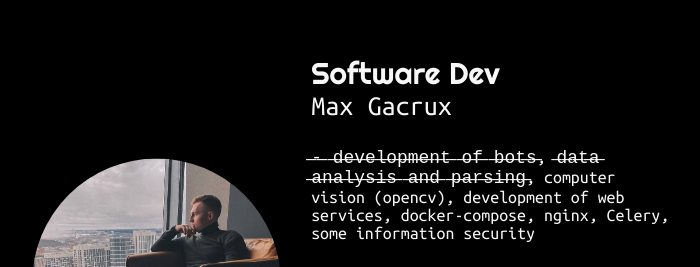
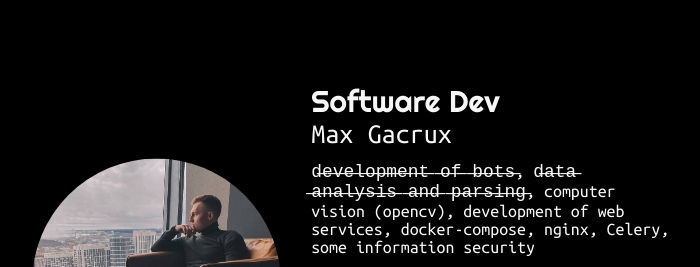
Before and after one commit to maxgacrux/maxgacrux.github.io, a plain HTML site: page index.html in a window 1280 px wide. Shown: the part 115-382 px from the top of the page, without its empty margins (288-988 px from the left). Drawn offline with nearby package versions, Linux system fonts and the light colour scheme; a script that the page names is missing; files whose address does not match are found by name.

Commit message:
text indentation fix

```diff
--- a/index.html
+++ b/index.html
@@ -21,18 +21,16 @@
         <div class="col-md">
           <p class="header1" style="font-size: 30px;">Software Dev</p>
           <p class="header3">Max Gacrux</p>
-          </br></br>
-          <p class="header2"> ̶-̶ ̶d̶e̶v̶e̶l̶o̶p̶m̶e̶n̶t̶ ̶o̶f̶ ̶b̶o̶t̶s̶,
-            ̶d̶a̶t̶a̶ ̶a̶n̶a̶l̶y̶s̶i̶s̶ ̶a̶n̶d̶ ̶p̶a̶r̶s̶i̶n̶g̶, computer vision (opencv),
+          </br>
+          <p class="header2"> d̶e̶v̶e̶l̶o̶p̶m̶e̶n̶t̶ ̶o̶f̶ ̶b̶o̶t̶s̶, d̶a̶t̶a̶ ̶a̶n̶a̶l̶y̶s̶i̶s̶ ̶a̶n̶d̶ ̶p̶a̶r̶s̶i̶n̶g̶, computer vision (opencv),
             development of web services, docker-compose, nginx,
             Celery, some information security</p>
-          </br></br>
+          </br>
           <p  class="header2">Стрессоустойчив, но в меру. Повышенное чувство ответственности. Навык доводить дела до конца присутствует. Хочу сделать мир лучше, но начал с себя</p>
-          </br></br>
+          </br>
           <a class="link1" href="https://t.me/maxGacrux" data-toggle="tooltip" data-placement="bottom"><i class="fab fa-telegram"></i></a>
           <a class="link1" href="https://github.com/maxgacrux" data-toggle="tooltip" data-placement="bottom"><i class="fab fa-github"></i></a>
           </br></br>
-          </br>
           <p class="header4">#git #golang #python #c++ #PostgreSQL #Docker #MySQL #opencv #clickHouse #openmp #mpi #django #API #Celery</p>
           </br></br>
         </div>
```
